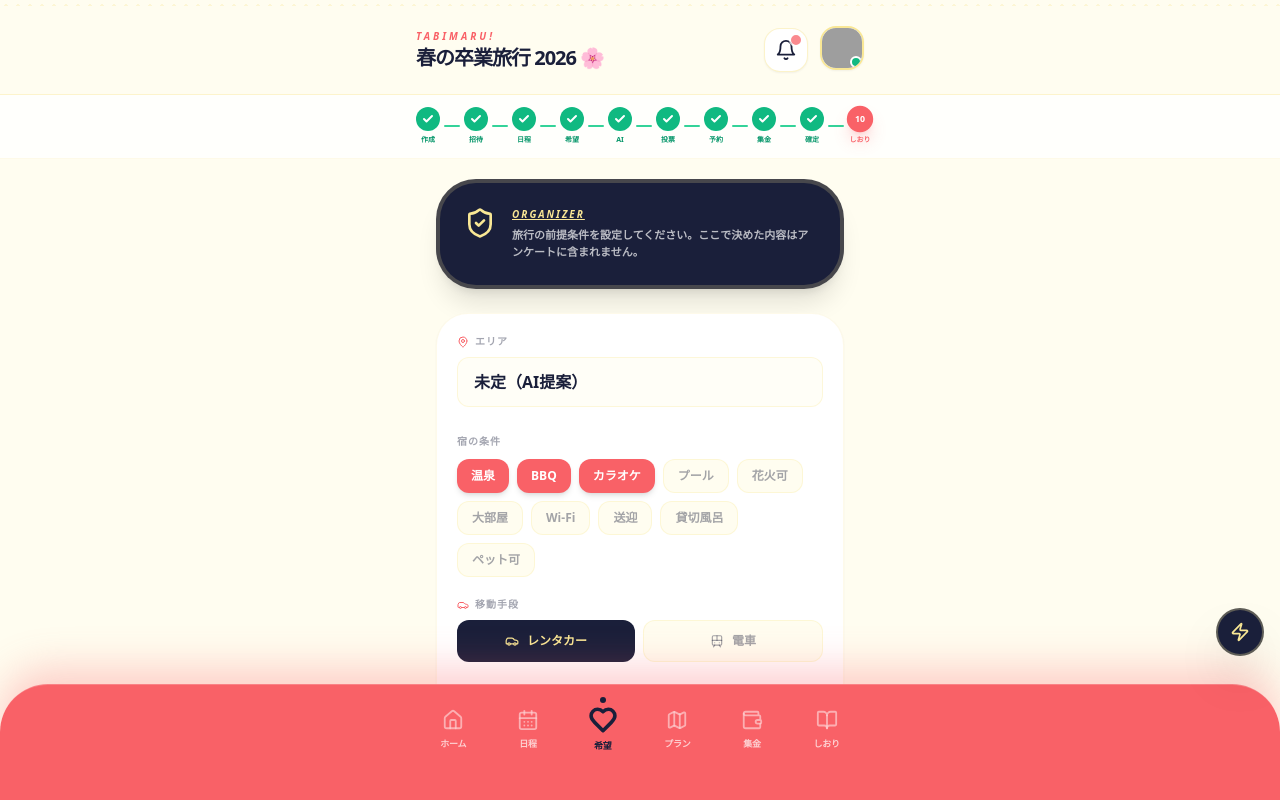
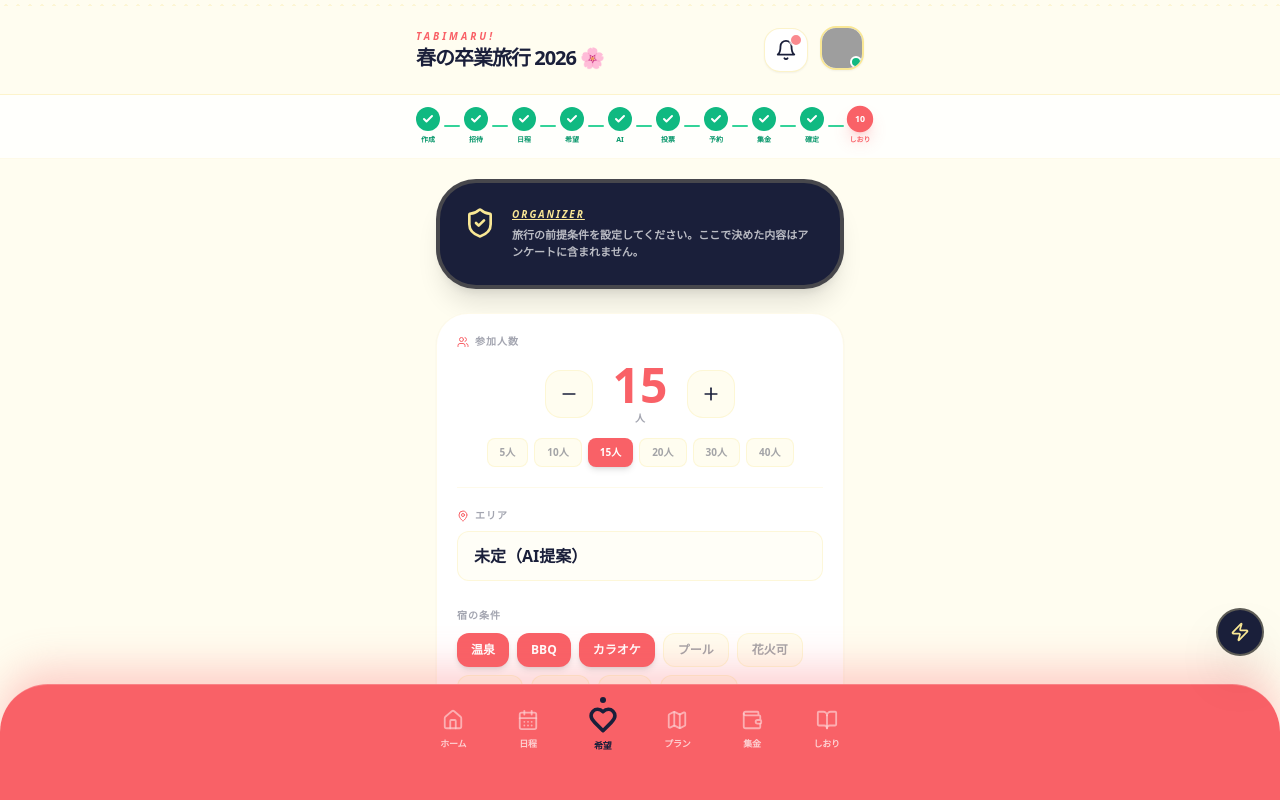
Before and after one commit to progrit-recruit/progrit0405F, a React (Vite) app: page / in a window 1280 px wide. Both pictures are taken after a click on the button "希望". Shown: the top 800 px of the page. Built offline with nearby package versions, Linux system fonts and the light colour scheme; grey boxes are pictures that could not be loaded.

Commit message:
人数選択を幹事の固定条件画面に移動

```diff
--- a/src/data/mockData.js
+++ b/src/data/mockData.js
@@ -379,6 +379,7 @@ export const surveyAggregation = {
 };
 
 export const fixedConditionsDefault = {
+  memberCount: 15,
   area: "未定（AI提案）",
   amenities: ["温泉", "BBQ", "カラオケ"],
   transport: "レンタカー",
--- a/src/screens/ConditionsScreen.jsx
+++ b/src/screens/ConditionsScreen.jsx
@@ -1,5 +1,5 @@
 import React, { useState } from 'react';
-import { ShieldCheck, MapPin, Car, Train, Sparkles, ArrowRight } from 'lucide-react';
+import { ShieldCheck, MapPin, Car, Train, Sparkles, ArrowRight, Users, Minus, Plus } from 'lucide-react';
 import { fixedConditionsDefault } from '../data/mockData';
 
 const amenityOptions = [
@@ -26,6 +26,35 @@ const ConditionsScreen = ({ onComplete }) => {
       </div>
 
       <div className="bg-white rounded-[2rem] p-5 shadow-sm border border-gold/20 space-y-5">
+        {/* 人数選択 */}
+        <div>
+          <span className="text-[10px] font-black text-navy/40 uppercase tracking-widest flex items-center gap-1.5"><Users size={12} className="text-coral" /> 参加人数</span>
+          <div className="flex items-center justify-center gap-5 mt-3">
+            <button onClick={() => setConditions({...conditions, memberCount: Math.max(2, (conditions.memberCount || 15) - 1)})}
+              className="w-12 h-12 bg-cream rounded-2xl flex items-center justify-center border border-gold/30 active:scale-90 transition-all">
+              <Minus size={20} className="text-navy" />
+            </button>
+            <div className="text-center">
+              <span className="text-5xl font-black text-coral">{conditions.memberCount || 15}</span>
+              <p className="text-[10px] font-black text-navy/40 mt-0.5">人</p>
+            </div>
+            <button onClick={() => setConditions({...conditions, memberCount: Math.min(50, (conditions.memberCount || 15) + 1)})}
+              className="w-12 h-12 bg-cream rounded-2xl flex items-center justify-center border border-gold/30 active:scale-90 transition-all">
+              <Plus size={20} className="text-navy" />
+            </button>
+          </div>
+          <div className="flex flex-wrap justify-center gap-1.5 mt-3">
+            {[5, 10, 15, 20, 30, 40].map(n => (
+              <button key={n} onClick={() => setConditions({...conditions, memberCount: n})}
+                className={`px-3 py-1.5 rounded-lg text-[10px] font-black transition-all ${(conditions.memberCount || 15) === n ? 'bg-coral text-white shadow-md' : 'bg-cream text-navy/40 border border-gold/30'}`}>
+                {n}人
+              </button>
+            ))}
+          </div>
+        </div>
+
+        <div className="h-px bg-gold/20" />
+
         <label className="block">
           <span className="text-[10px] font-black text-navy/40 uppercase tracking-widest flex items-center gap-1.5"><MapPin size={12} className="text-coral" /> エリア</span>
           <input value={conditions.area} onChange={e => setConditions({...conditions, area: e.target.value})} className="w-full mt-2 font-black text-navy bg-cream/50 rounded-xl px-4 py-3 border border-gold/30 focus:border-coral focus:outline-none" />
--- a/src/screens/WishScreen.jsx
+++ b/src/screens/WishScreen.jsx
@@ -1,7 +1,7 @@
 import React, { useState } from 'react';
 import {
   Check, ChevronLeft, Sparkles, CheckCircle2, PartyPopper,
-  PieChart, Home, UtensilsCrossed, Compass, Users, Minus, Plus, ArrowRight
+  PieChart, Home, UtensilsCrossed, Compass
 } from 'lucide-react';
 import { wishQuestions, wishStats } from '../data/mockData';
 
@@ -9,8 +9,6 @@ const categoryIcons = { '宿': Home, '食事': UtensilsCrossed, 'レジャー':
 const categoryColors = { '宿': 'bg-coral', '食事': 'bg-gold', 'レジャー': 'bg-navy' };
 
 const WishScreen = ({ onComplete }) => {
-  const [showPeopleSelect, setShowPeopleSelect] = useState(true);
-  const [peopleCount, setPeopleCount] = useState(15);
   const [currentStep, setCurrentStep] = useState(0);
   const [isFinished, setIsFinished] = useState(false);
   const [isSubmitted, setIsSubmitted] = useState(false);
@@ -80,10 +78,6 @@ const WishScreen = ({ onComplete }) => {
       <div className="space-y-6 animate-zoom-in px-2 py-6">
         <h3 className="text-2xl font-black text-navy text-center">この内容でOK？</h3>
         <div className="bg-white rounded-[2.5rem] p-6 shadow-xl border-2 border-gold/20 space-y-5 text-left">
-          <div className="flex justify-between items-center border-b border-gold/10 pb-3">
-            <span className="text-sm font-bold text-navy/40 flex items-center gap-1.5"><Users size={14} className="text-coral" /> 参加人数</span>
-            <span className="font-black text-navy text-xs flex items-center gap-1.5"><Check size={12} strokeWidth={4} className="text-emerald-500" />{peopleCount}人</span>
-          </div>
           {categories.map(cat => (
             <div key={cat} className="space-y-2">
               <p className="text-[10px] font-black text-navy/30 uppercase tracking-widest">{cat}</p>
@@ -106,64 +100,6 @@ const WishScreen = ({ onComplete }) => {
           <button onClick={() => { setIsSubmitted(true); onComplete?.(); }} className="w-full py-4 bg-coral text-white rounded-2xl font-black shadow-lg shadow-coral/20 active:scale-95 transition-all">この内容で送信する</button>
           <button onClick={() => { setIsFinished(false); setCurrentStep(0); }} className="text-sm font-bold text-navy/40 hover:text-navy transition-colors">やり直す</button>
         </div>
-      </div>
-    );
-  }
-
-  // People count selection
-  if (showPeopleSelect) {
-    return (
-      <div className="space-y-8 animate-fade-in py-4">
-        <div className="text-center space-y-2">
-          <div className="w-16 h-16 bg-coral rounded-full flex items-center justify-center mx-auto shadow-lg">
-            <Users size={32} className="text-white" />
-          </div>
-          <h3 className="text-2xl font-black text-navy">参加人数は？</h3>
-          <p className="text-xs text-navy/40 font-bold">旅行に参加する人数を選んでね</p>
-        </div>
-
-        <div className="bg-white rounded-[2.5rem] p-8 shadow-xl border-2 border-gold/20 space-y-6">
-          <div className="flex items-center justify-center gap-6">
-            <button
-              onClick={() => setPeopleCount(Math.max(2, peopleCount - 1))}
-              className="w-14 h-14 bg-cream rounded-2xl flex items-center justify-center border border-gold/30 active:scale-90 transition-all"
-            >
-              <Minus size={24} className="text-navy" />
-            </button>
-            <div className="text-center">
-              <span className="text-6xl font-black text-coral">{peopleCount}</span>
-              <p className="text-xs font-black text-navy/40 mt-1">人</p>
-            </div>
-            <button
-              onClick={() => setPeopleCount(Math.min(50, peopleCount + 1))}
-              className="w-14 h-14 bg-cream rounded-2xl flex items-center justify-center border border-gold/30 active:scale-90 transition-all"
-            >
-              <Plus size={24} className="text-navy" />
-            </button>
-          </div>
-
-          {/* Quick select */}
-          <div className="flex flex-wrap justify-center gap-2">
-            {[5, 10, 15, 20, 30, 40].map(n => (
-              <button
-                key={n}
-                onClick={() => setPeopleCount(n)}
-                className={`px-4 py-2 rounded-xl text-xs font-black transition-all ${
-                  peopleCount === n ? 'bg-coral text-white shadow-md' : 'bg-cream text-navy/40 border border-gold/30'
-                }`}
-              >
-                {n}人
-              </button>
-            ))}
-          </div>
-        </div>
-
-        <button
-          onClick={() => setShowPeopleSelect(false)}
-          className="w-full py-5 bg-coral text-white rounded-[2rem] font-black shadow-xl shadow-coral/30 active:scale-95 transition-all flex items-center justify-center gap-3 text-lg"
-        >
-          次へ進む <ArrowRight size={22} />
-        </button>
       </div>
     );
   }
```
